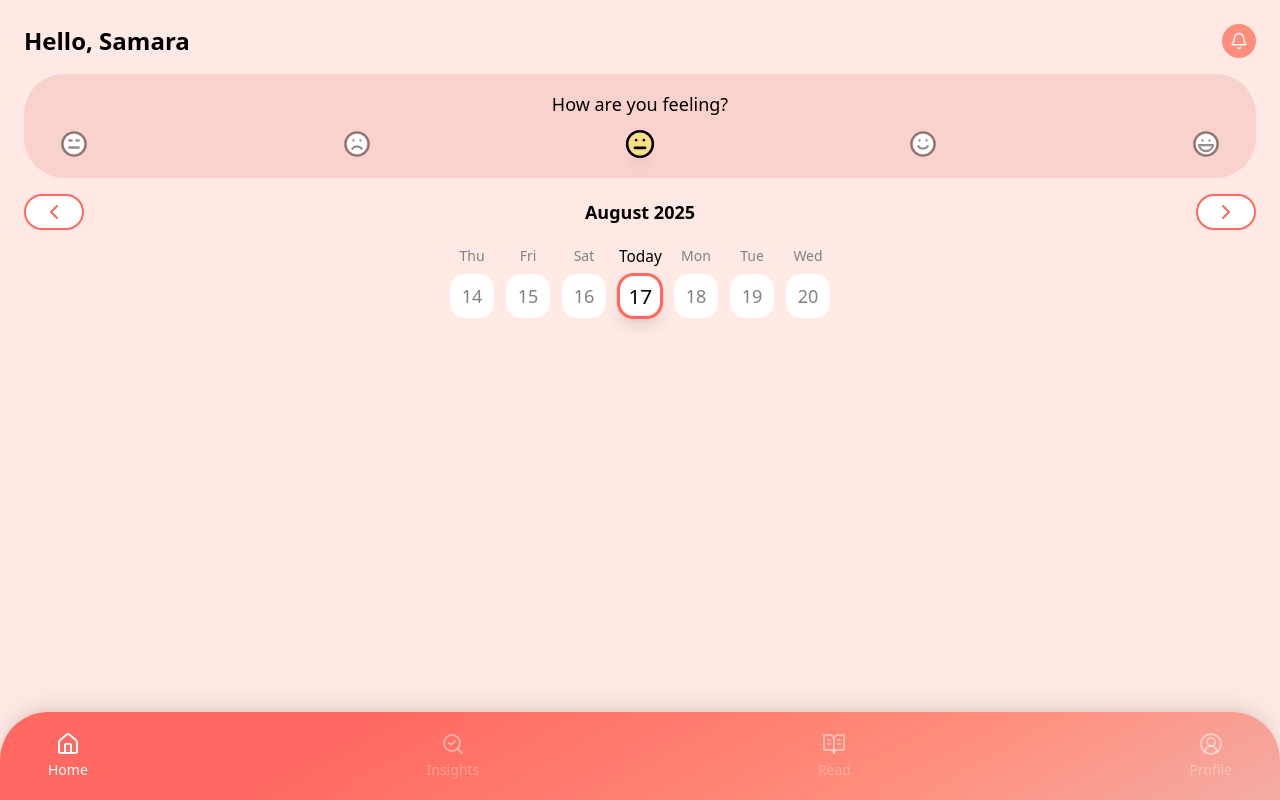
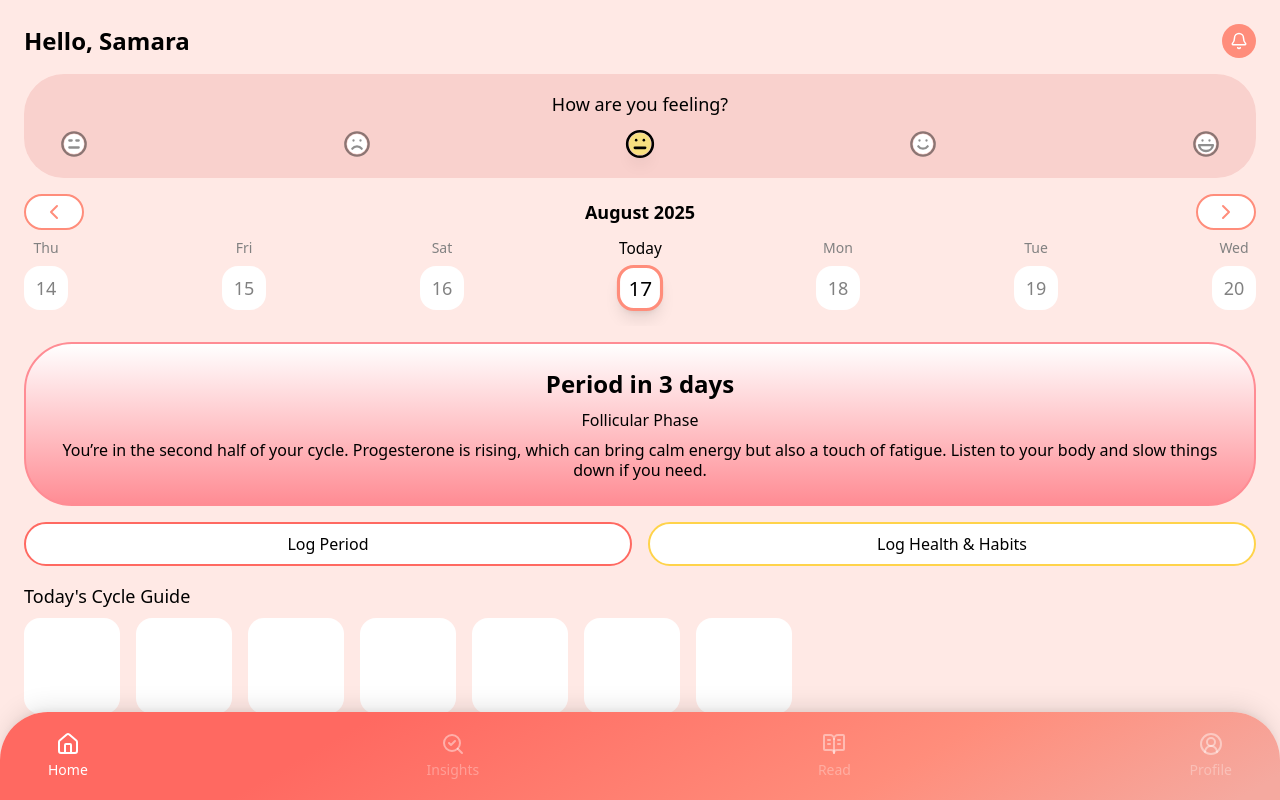
Before and after one commit to god-s-perfect-idiot/spotit, a React (Vite) app: page /home in a window 1280 px wide. Built offline with nearby package versions, Linux system fonts and the light colour scheme.

Commit message:
Update DateCycle styles and enhance Home layout with DayBrief and CycleGuides components

```diff
--- /dev/null
+++ b/src/components/CycleGuides.tsx
@@ -0,0 +1,41 @@
+export default function CycleGuides() {
+
+    const guides = [
+        {
+            title: "Nutrition",
+            src: "",
+        }, {
+            title: "Workout",
+            src: "",
+        }, {
+            title: "Skin care",
+            src: "",
+        }, {
+            title: "Mental Health",
+            src: "",
+        }, {
+            title: "Sexual Health",
+            src: "",
+        }, {
+            title: "Medication",
+            src: "",
+        }, {
+            title: "Mindfulness",
+            src: "",
+        },
+    ]
+
+  return <div className="flex flex-col gap-2">
+    <span className="text-lg font-medium">Today's Cycle Guide</span>
+    <div className="flex flex-row gap-4">
+      <div className="flex flex-row gap-4 overflow-x-auto pr-2 pb-2 scrollbar-hide">
+        {guides.map((guide) => (
+            <div className="flex flex-col gap-2 justify-center items-center">
+                <div className="w-[6rem] h-[6rem] bg-white rounded-2xl"/>
+                <span className="text-sm text-center">{guide.title}</span>
+            </div>
+        ))}
+      </div>
+    </div>
+  </div>;
+}
--- a/src/components/DateCycle.tsx
+++ b/src/components/DateCycle.tsx
@@ -65,10 +65,10 @@ export default function DateCycle() {
   const monthYear = getMonthYear();
 
   // Navigation button base classes
-  const navButtonClasses = `py-1 px-4 rounded-full transition-all duration-200 bg-white border border-2 font-semibold border-[#ff6961] ${
+  const navButtonClasses = `py-1 px-4 rounded-full transition-all duration-200 bg-white border border-2 font-semibold border-[#FF8D7B] ${
     isTransitioning
       ? 'opacity-50 cursor-not-allowed'
-      : 'hover:bg-gray-100 text-[#ff6961] hover:scale-105'
+      : 'hover:bg-gray-100 text-[#FF8D7B] hover:scale-105'
   }`;
 
   // Navigation handlers
@@ -137,7 +137,7 @@ export default function DateCycle() {
   };
 
   return (
-    <div className="flex flex-col gap-4 w-full">
+    <div className="flex flex-col gap-2 w-full">
       <div className="flex flex-row gap-4 justify-between w-full items-center text-lg">
         <button
           type="button"
@@ -166,7 +166,7 @@ export default function DateCycle() {
       <div className="w-full flex justify-center overflow-hidden pb-4">
         <div
           ref={scrollContainerRef}
-          className={`flex gap-3 min-w-max transition-transform duration-300 ${
+          className={`flex justify-between w-full min-w-max transition-transform duration-300 ${
             isTransitioning ? 'pointer-events-none' : ''
           }`}
         >
@@ -203,7 +203,7 @@ export default function DateCycle() {
                 <div
                   className={`relative flex items-center justify-center w-11 h-11 rounded-2xl border-3 transition-all duration-300 ease-in-out ${
                     isSelected
-                      ? "border-[#FF6961] scale-105 shadow-lg"
+                      ? "border-[#FF8D7B] scale-105 shadow-lg"
                       : predictionType === "ovulation"
                       ? "border-dotted border-[#ffd700] hover:scale-102"
                       : predictionType === "period"
--- /dev/null
+++ b/src/components/DayBrief.tsx
@@ -0,0 +1,39 @@
+import { useEffect, useState } from "react";
+import { getPhase, getPhaseColor } from "../utils/insight-helper";
+
+export default function DayBrief() {
+  const [briefTitle, setBriefTitle] = useState<string>("");
+  const [phase, setPhase] = useState<string>("");
+  const [insight, setInsight] = useState<string>("");
+  // phase colors to be:
+  // luteal phase: #FF8A65
+  // menstruation: #D32F2F
+  // follicular phase: #FF8C94
+  // ovulation: #FFEB3B
+  const [phaseColor, setPhaseColor] = useState<string>("");
+
+  useEffect(() => {
+    setBriefTitle("Period in 3 days");
+    const currentPhase = getPhase(new Date());
+    setPhase(currentPhase);
+    setPhaseColor(getPhaseColor(currentPhase));
+    setInsight(
+      "You’re in the second half of your cycle. Progesterone is rising, which can bring calm energy but also a touch of fatigue. Listen to your body and slow things down if you need."
+    );
+  }, []);
+
+  return (
+    // linear gradient from fff to ff8a65
+    <div
+      className={`flex flex-col gap-2 text-center p-6 border-2 rounded-[3rem]`}
+      style={{
+        background: `linear-gradient(to bottom, #ffffff, ${phaseColor})`,
+        borderColor: phaseColor,
+      }}
+    >
+      <span className="text-2xl font-bold">{briefTitle}</span>
+      <span className="text-base font-medium">{phase}</span>
+      <span className="text-base leading-tight">{insight}</span>
+    </div>
+  );
+}
--- a/src/pages/Home.tsx
+++ b/src/pages/Home.tsx
@@ -1,6 +1,8 @@
 import { Bell } from 'lucide-react';
 import RateFeeling from '../components/RateFeeling';
 import DateCycle from '../components/DateCycle';
+import DayBrief from '../components/DayBrief';
+import CycleGuides from '../components/CycleGuides';
 
 export default function Home() {
   return (
@@ -13,6 +15,16 @@ export default function Home() {
       </div>
       <RateFeeling />
       <DateCycle />
+      <DayBrief />
+      <div className="flex flex-row gap-4 justify-between">
+        <button className="flex justify-center items-center border border-2 border-[#FF6961] text-black bg-white rounded-full w-1/2 text-base  py-2 px-1 font-medium">
+          Log Period
+        </button>
+        <button className="flex justify-center items-center border border-2 border-[#FFD34A] text-black bg-white rounded-full w-1/2 text-base  py-2 px-1 font-medium">
+          Log Health & Habits
+        </button>
+      </div>
+      <CycleGuides />
     </div>
   );
 }
--- /dev/null
+++ b/src/utils/insight-helper.ts
@@ -0,0 +1,21 @@
+export const getPhaseColor = (phase: string) => {
+  switch (phase) {
+    case "Luteal Phase":
+      return "#FF8A65";
+    case "Follicular Phase":
+      return "#FF8C94";
+    case "Ovulation":
+      return "#FFEB3B";
+    case "Menstruation":
+      return "#D32F2F";
+    default:
+      return "#FFFFFF";
+  }
+};
+
+export const getPhase = (date: Date) => {
+    // TODO: get phase from backend
+    const phases = ["Luteal Phase", "Follicular Phase", "Ovulation", "Menstruation"];
+    const phase = phases[Math.floor(Math.random() * phases.length)];
+    return phase;
+};
```
